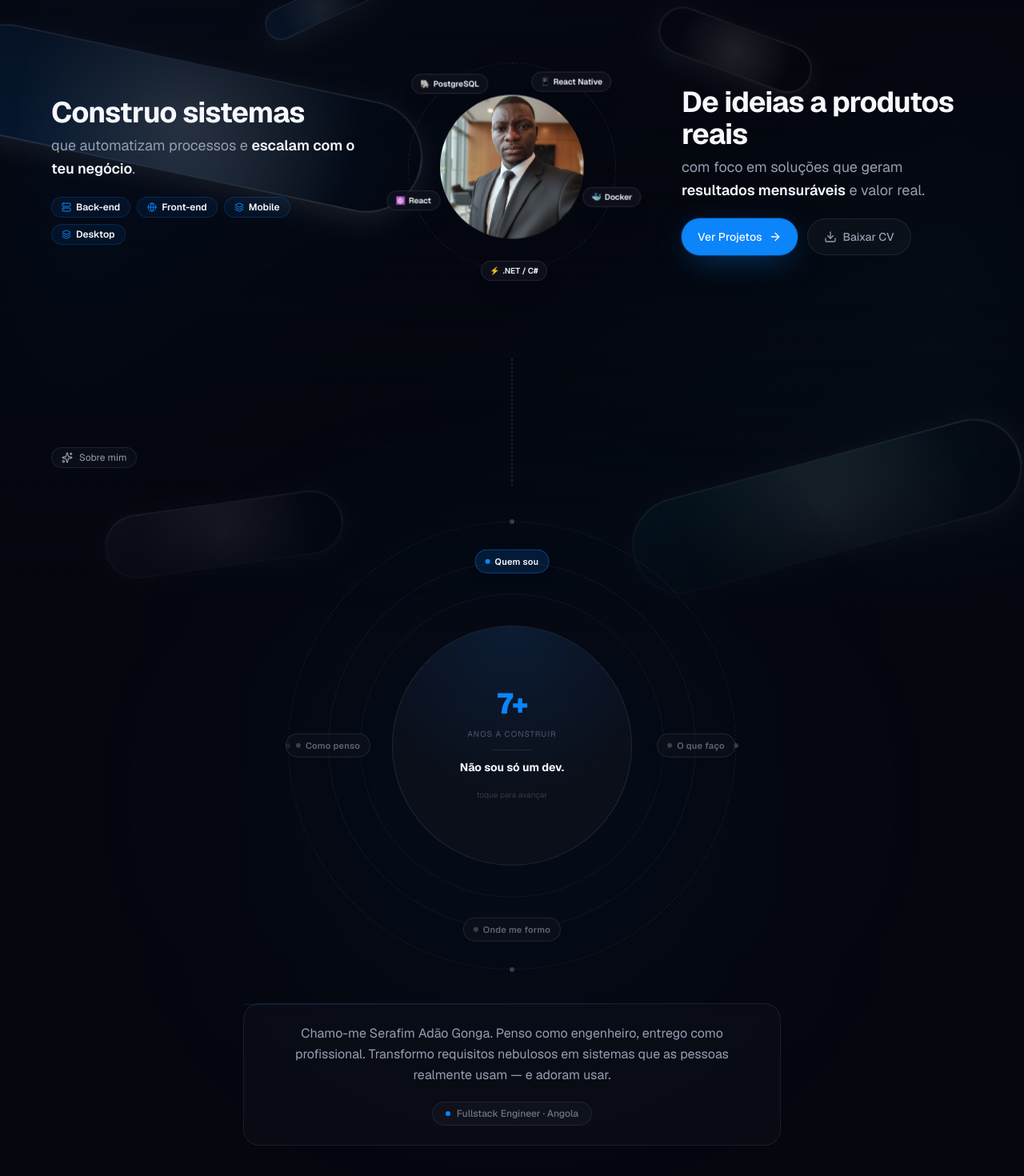
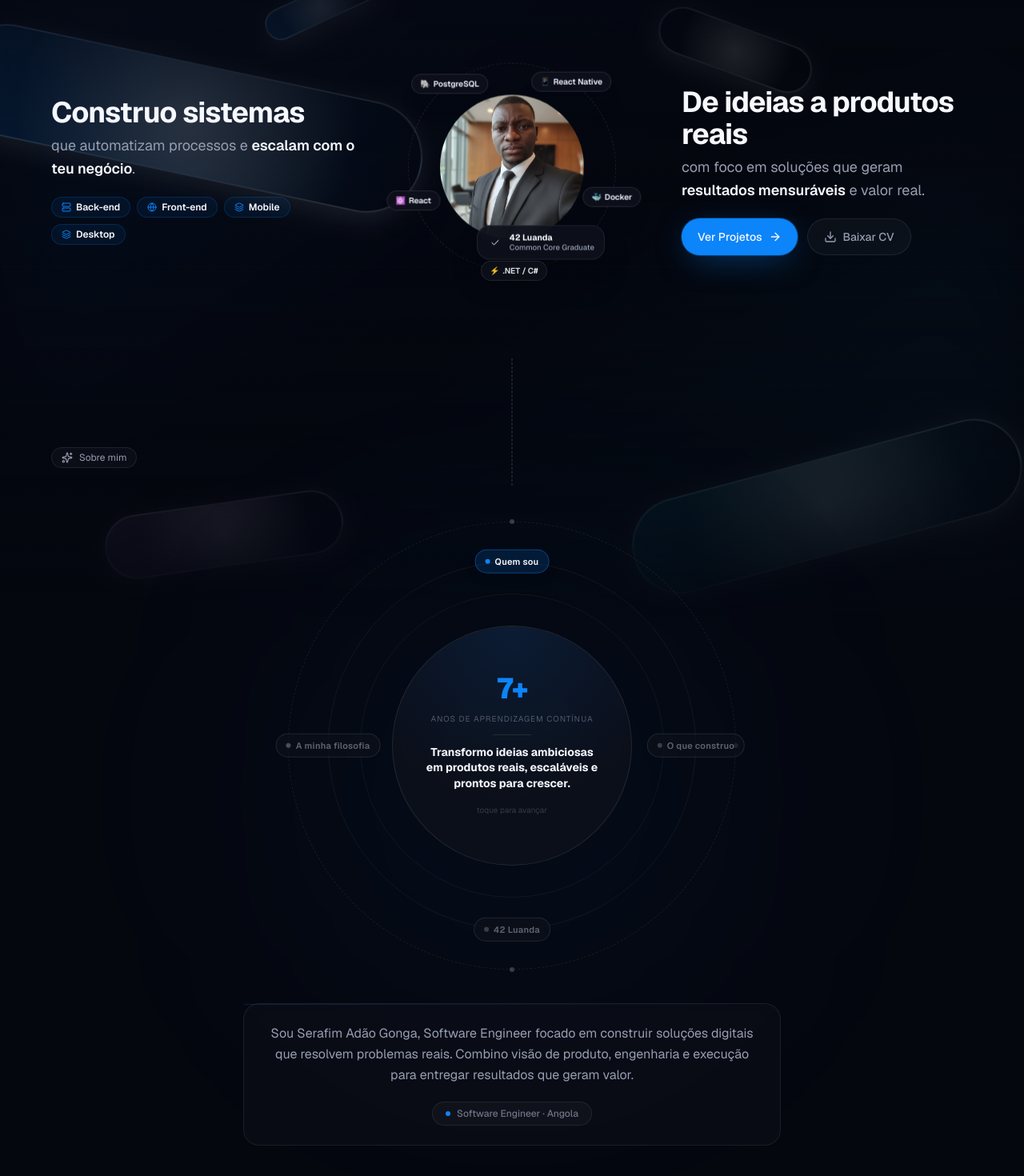
Before and after one commit to Serafimgonga/portfolio-serafim-gonga, a Next.js app: page / in a window 1280 px wide. Shown: the part 116-1586 px from the top of the page at 80% size. Built offline with nearby package versions, Linux system fonts and the light colour scheme.

Commit message:
feat(hero): add 42 Luanda Common Core Graduate badge and update about details

```diff
--- a/src/app/page.tsx
+++ b/src/app/page.tsx
@@ -5,7 +5,7 @@ import { motion, AnimatePresence } from "framer-motion";
 import {
   ArrowRight, Download, Mail, Github, Linkedin, MapPin, Phone,
   Code2, Database, Server, Cloud, Sparkles, Briefcase, GraduationCap,
-  ExternalLink, Zap, Layers, Globe, Menu, X,
+  ExternalLink, Zap, Layers, Globe, Menu, X, Check,
 } from "lucide-react";
 
 import { Counter } from "@/components/portfolio/Counter";
@@ -275,6 +275,17 @@ function Hero() {
                   <img src="./assets/foto.jpg" alt="Serafim Gonga" className="h-full w-full object-cover" />
                 </div>
 
+                {/* 42 Luanda Seal */}
+                <div className="absolute -bottom-4 -right-4 z-30 flex items-center gap-2 rounded-xl border border-warning/30 bg-card/90 backdrop-blur px-3 py-2 text-[10px] font-medium text-foreground shadow-2xl pointer-events-auto select-none transition-transform hover:scale-105">
+                  <div className="flex h-5 w-5 items-center justify-center rounded-full bg-warning/15 text-warning shrink-0">
+                    <Check className="h-3 w-3" />
+                  </div>
+                  <div className="text-left leading-tight">
+                    <div className="font-bold text-[10.5px]">42 Luanda</div>
+                    <div className="text-[9.5px] text-muted-foreground">Common Core Graduate</div>
+                  </div>
+                </div>
+
                 {/* Rotating orbit container */}
                 <div className="absolute inset-0 animate-orbit w-full h-full pointer-events-none z-20">
                   {orbitItems.map((item, idx) => {
@@ -343,41 +354,41 @@ function Hero() {
 const aboutCards = [
   {
     tag: "Quem sou",
-    headline: "Não sou só um dev. Sou quem resolve o problema antes de escrever uma linha.",
-    body: "Chamo-me Serafim Adão Gonga. Penso como engenheiro, entrego como profissional. Transformo requisitos nebulosos em sistemas que as pessoas realmente usam — e adoram usar.",
+    headline: "Transformo ideias ambiciosas em produtos reais, escaláveis e prontos para crescer.",
+    body: "Sou Serafim Adão Gonga, Software Engineer focado em construir soluções digitais que resolvem problemas reais. Combino visão de produto, engenharia e execução para entregar resultados que geram valor.",
     stat: "7+",
-    statLabel: "anos a construir",
-    accent: "Fullstack Engineer · Angola",
+    statLabel: "anos de aprendizagem contínua",
+    accent: "Software Engineer · Angola",
     color: "from-primary/20 to-transparent",
     dotColor: "bg-primary",
   },
   {
-    tag: "O que faço",
-    headline: "Do primeiro commit à última linha de documentação — sem deixar nada para trás.",
-    body: "Já levei produtos do zero à produção: arquitetura, base de dados, APIs, interfaces, testes e suporte. Não entrego código — entrego sistemas que funcionam.",
+    tag: "O que construo",
+    headline: "Da estratégia à produção. Sem depender de equipas enormes.",
+    body: "Desenvolvo aplicações completas, desde arquitetura e APIs até interfaces modernas e infraestrutura. Trabalho com foco em desempenho, segurança e experiência do utilizador.",
     stat: "20+",
-    statLabel: "projetos entregues",
+    statLabel: "projetos desenvolvidos",
     accent: ".NET · Node.js · React · PostgreSQL",
     color: "from-secondary/20 to-transparent",
     dotColor: "bg-secondary",
   },
   {
-    tag: "Onde me formo",
-    headline: "Aprendo do jeito difícil. De propósito. É assim que fico melhor.",
-    body: "Na 42 Luanda aprendo C/C++ e algoritmos sem professores, sem respostas prontas — só peer learning e problemas reais. É brutal. É o que me forma como engenheiro de verdade.",
-    stat: "42",
-    statLabel: "escola · Luanda",
-    accent: "C · C++ · Algoritmos · Peer Learning",
+    tag: "42 Luanda",
+    headline: "Common Core concluído. Nível Transcender alcançado.",
+    body: "Percorri um percurso intensivo de engenharia de software focado em algoritmos, sistemas, arquitetura de software e resolução de problemas na 42 Luanda. A experiência baseada em peer learning reforçou a minha capacidade de aprender rapidamente e enfrentar desafios técnicos complexos.",
+    stat: "Transcender",
+    statLabel: "Nível na 42 Luanda",
+    accent: "42 Luanda Common Core Graduate",
     color: "from-warning/15 to-transparent",
     dotColor: "bg-warning",
   },
   {
-    tag: "Como penso",
-    headline: "Se não mede, não conta. Bom código é código com impacto real.",
-    body: "Automatização, clareza e entrega consistente. Acredito que o melhor software é o que poupa horas de trabalho humano — e que um engenheiro bom é aquele que torna o próximo mais capaz.",
+    tag: "A minha filosofia",
+    headline: "Tecnologia só tem valor quando gera impacto mensurável.",
+    body: "Acredito em automação, simplicidade e melhoria contínua. O melhor software é aquele que reduz complexidade, aumenta produtividade e cria novas oportunidades para pessoas e organizações.",
     stat: "80%",
-    statLabel: "menos trabalho manual",
-    accent: "Clean Code · DevOps · Automação",
+    statLabel: "potencial de automação",
+    accent: "Clean Code · DevOps · IA",
     color: "from-chart-5/15 to-transparent",
     dotColor: "bg-chart-5",
   },
@@ -454,11 +465,10 @@ function Metrics() {
               <button
                 key={i}
                 onClick={() => goTo(i)}
-                className={`flex items-center gap-1.5 rounded-full border px-3 py-1.5 text-xs font-semibold tracking-wide transition-all duration-300 ${
-                  i === active
-                    ? `border-primary/40 bg-primary/10 text-foreground`
-                    : "border-white/10 bg-card/60 text-muted-foreground/60"
-                }`}
+                className={`flex items-center gap-1.5 rounded-full border px-3 py-1.5 text-xs font-semibold tracking-wide transition-all duration-300 ${i === active
+                  ? `border-primary/40 bg-primary/10 text-foreground`
+                  : "border-white/10 bg-card/60 text-muted-foreground/60"
+                  }`}
               >
                 <span className={`h-1.5 w-1.5 rounded-full ${i === active ? c.dotColor : "bg-white/20"} shrink-0`} />
                 {c.tag}
```
